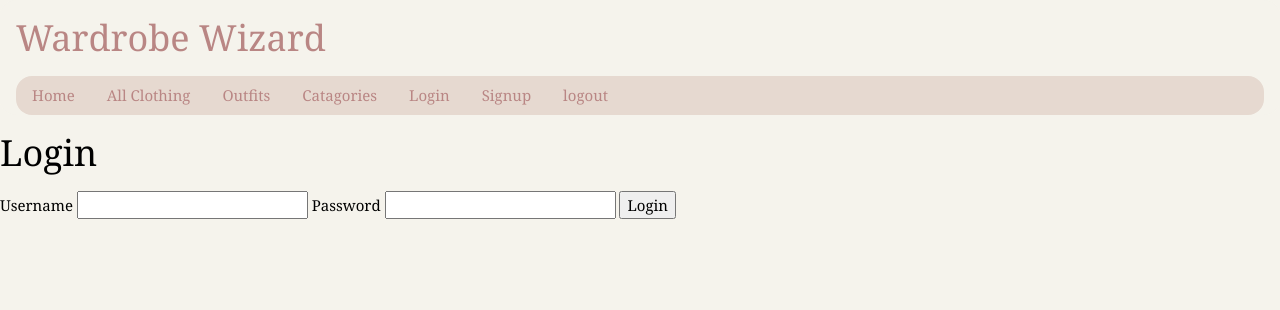
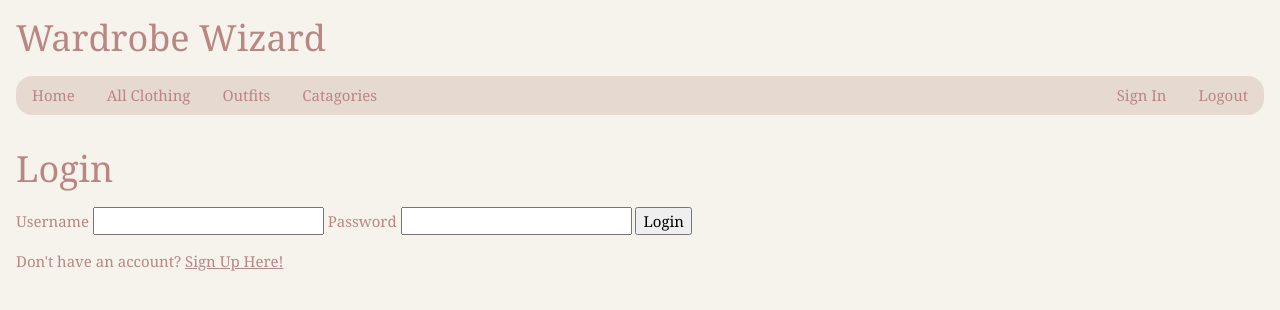
Before and after one commit to charlottepanck/CKP-Wardrobe, a Flask app: page /login in a window 1280 px wide. Shown: the top 310 px of the page. Run offline with Flask 3, Linux system fonts and the light colour scheme.

Commit message:
my login system is slaying

```diff
--- a/app.py
+++ b/app.py
@@ -86,7 +86,7 @@ def login():
 @app.route("/logout")
 def logout():
     session.pop("user_id", None)
-    return redirect(url_for("login"))
+    return redirect(url_for("home"))
 
 
 @app.route("/add_user")
@@ -141,7 +141,7 @@ WHERE clothing.user_id = ?;""", (user_id,))
         db.close()
         return render_template("clothing.html", user_id=user_id, results=results, resultsbrandsc=resultsbrandsc, resultstypec=resultstypec, resultscoloursc=resultscoloursc)
     else:
-        return redirect(url_for('login'))
+        return redirect(url_for('home'))
 
 
 # view catagories
@@ -163,7 +163,7 @@ def viewcatagories(user_id):
         db.close()
         return render_template("catagories.html", user_id=user_id, colour_results=colour_results, type_results=type_results, brands_results=brands_results)
     else:
-        return redirect(url_for('login'))
+        return redirect(url_for('home'))
 
 
 # view outfits
@@ -189,7 +189,7 @@ def viewoutfits(user_id):
         db.close()
         return render_template("outfits.html", user_id=user_id, outfits_results = outfits_results, resultsstyleo=resultsstyleo, resultsclothingo=resultsclothingo, resultsimg_fileo=resultsimg_fileo)
     else:
-        return redirect(url_for('login'))
+        return redirect(url_for('home'))
 
 # add clothing
 @app.route('/clothing', methods=['GET', 'POST'])
@@ -223,7 +223,7 @@ def addclothing():
             return viewclothing(user_id)
         return viewclothing(user_id)
     else:
-        return redirect(url_for('login'))
+        return redirect(url_for('home'))
 
 
 #delete clothing
@@ -255,7 +255,7 @@ def addoutfit():
             return viewoutfits(user_id)
         return viewoutfits(user_id)
     else:
-        return redirect(url_for('login'))
+        return redirect(url_for('home'))
 
 # add brand
 @app.route('/catagories', methods=['GET', 'POST'])
@@ -273,7 +273,7 @@ def add_brand():
             return viewcatagories(user_id)
         return viewcatagories(user_id)
     else:
-        return redirect(url_for('login'))
+        return redirect(url_for('home'))
 
 # add coloue
 @app.route('/catagories', methods=['GET', 'POST'])
@@ -291,7 +291,7 @@ def add_colour():
             return viewcatagories(user_id)
         return viewcatagories(user_id)
     else:
-        return redirect(url_for('login'))
+        return redirect(url_for('home'))
 
 
 # add type
@@ -310,7 +310,7 @@ def add_type():
             return viewcatagories(user_id)
         return viewcatagories(user_id)
     else:
-        return redirect(url_for('login'))
+        return redirect(url_for('home'))
 
 
 # delete colour
@@ -325,7 +325,7 @@ def delete_colour(ID, user_id):
             connection.commit()
         return viewcatagories(user_id)
     else:
-        return redirect(url_for('login'))
+        return redirect(url_for('home'))
 
 # delete type
 @app.route("/delete_type/<int:ID>", methods=["POST"])
--- a/templates/base.html
+++ b/templates/base.html
@@ -16,10 +16,9 @@
             <a href="/clothing" class="w3-bar-item w3-ckp-button w3-round-xlarge">All Clothing</a>
             <a href="/outfits" class="w3-bar-item w3-ckp-button">Outfits</a>
             <a href="/catagories" class="w3-bar-item w3-ckp-button">Catagories</a>
-            <a href="/login" class="w3-bar-item w3-right-align w3-ckp-button">Login</a>
-            <a href="/signup" class="w3-bar-item w3-right-align w3-ckp-button">Signup</a>
-            <a href="/logout" class="w3-bar-item w3-right-align w3-ckp-button">logout</a>
-
+            <a href="/logout" class="w3-bar-item w3-right-align w3-ckp-button w3-right">Logout</a>
+            <!--<a href="/login" class="w3-bar-item w3-right-align w3-ckp-button w3-right">Login</a>-->
+            <a href="/signup" class="w3-bar-item w3-right-align w3-ckp-button w3-right">Sign In</a>
         </div>
       {% block body %}
       {% endblock %}
--- a/templates/login.html
+++ b/templates/login.html
@@ -1,5 +1,6 @@
 {% extends 'base.html' %}
 {% block content %}
+<div class="w3-panel colour4">
 <h1>Login</h1>
 <!-- A form to login with -->
 <!-- POST to the LOGIN route this is set by the action value -->
@@ -10,4 +11,6 @@
     <input type="password" name="password">
     <button type="submit">Login</button>
 </form>
+<p>Don't have an account? <a href = '/signup'>Sign Up Here!</a><p></p>
+</div>
 {% endblock %}
```
Also changed, not shown: templates/signup.html (+5 -5 lines), ckpwardrobe.db.
